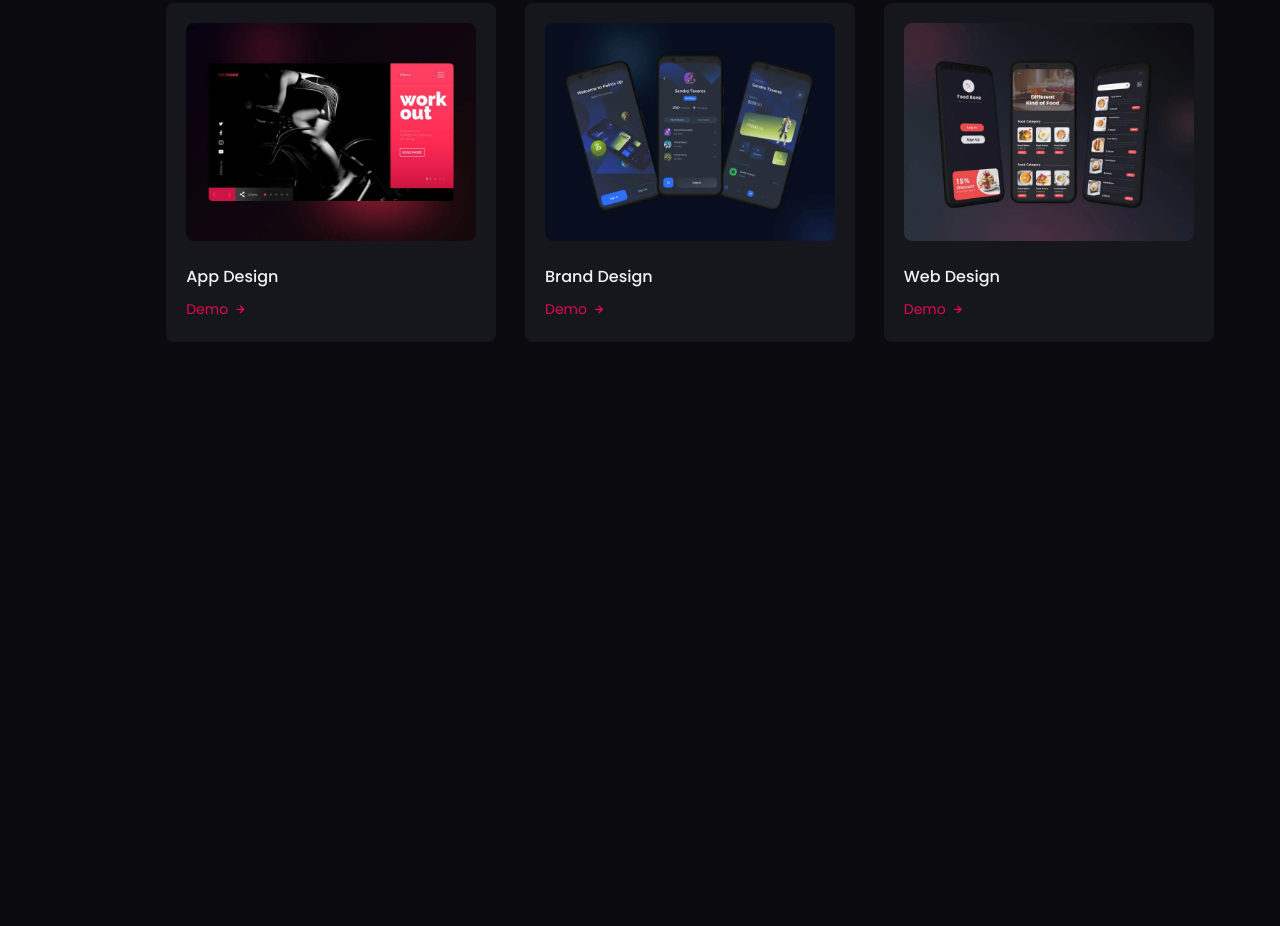
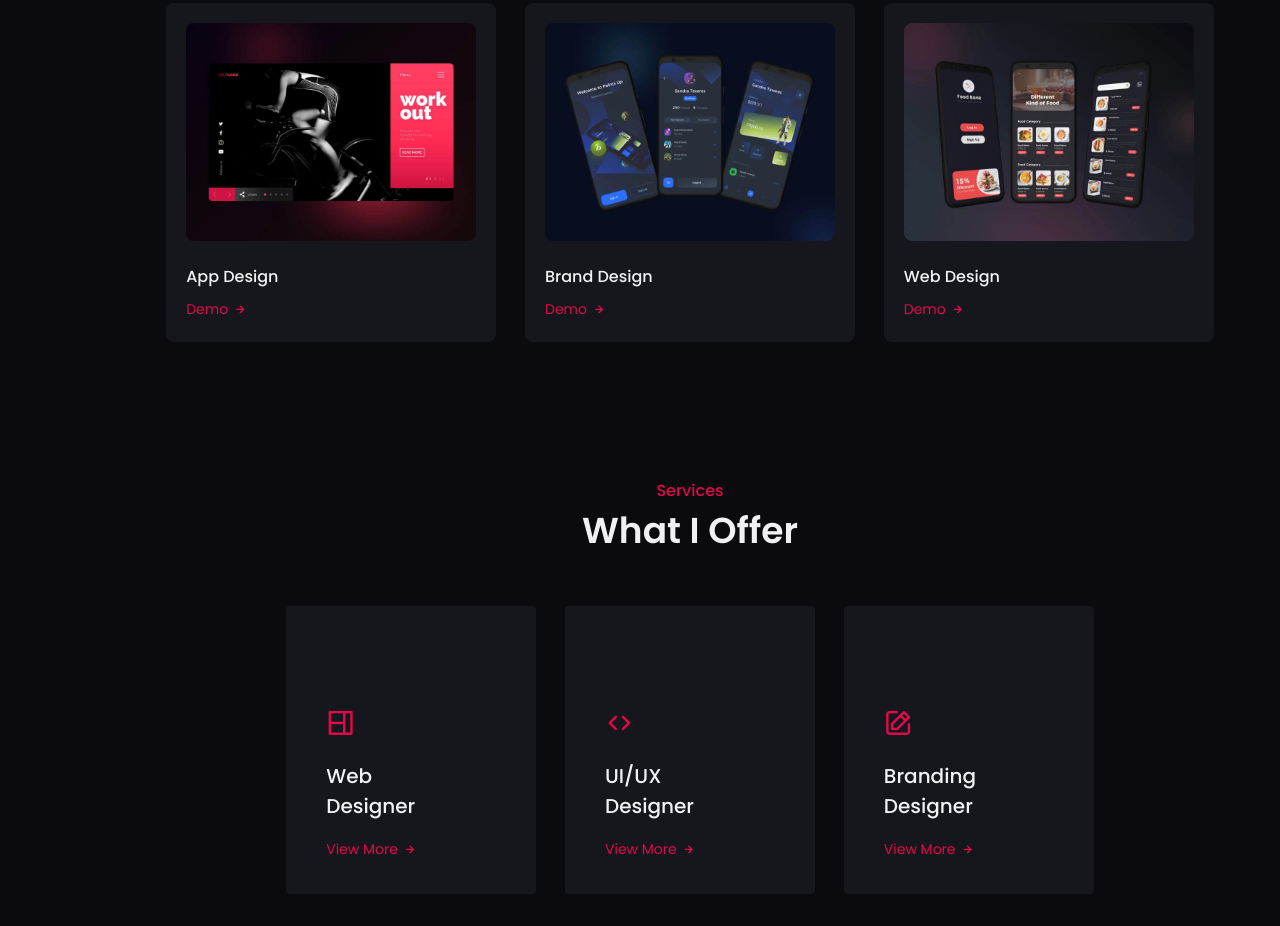
Before and after one commit to harry-jakes3018/personal-portfolio1, a plain HTML site: page index.html in a window 1280 px wide. Shown: the part 3291-4217 px from the top of the page. Before the commit the page ends 3665 px from the top, so only its background shows below. Drawn offline with nearby package versions, Linux system fonts and the light colour scheme.

Commit message:
Services Section Completed

```diff
--- a/assets/css/style.css
+++ b/assets/css/style.css
@@ -650,7 +650,7 @@ section {
     left: 0;
     right: 0;
     bottom: 0;
-    background-color: rgba(0, 0, 0, 0.5);
+    background-color: rgba(0, 0, 0, 0.9);
     display: flex;
     align-items: center;
     justify-content: center;
@@ -729,6 +729,49 @@ section {
 }
 
 /*===== Services Section =====*/
+.services__container {
+    grid-template-columns: repeat(3, 250px);
+    justify-content: center;
+    column-gap: 1.8rem;
+}
+
+.services__content {
+    position: relative;
+    background-color: var(--box-color);
+    padding: 6rem 0 2rem 2.5rem;
+    border-radius: 0.25rem;
+}
+
+.services__icon {
+    display: block;
+    font-size: 1.8rem;
+    color: var(--skin-color);
+    margin-bottom: var(--mb-1);
+}
+
+.services__title {
+    font-size: var(--h3-font-size);
+    margin-bottom: var(--mb-1);
+    font-weight: var(--font-medium);
+}
+
+.services__button {
+    color: var(--skin-color);
+    font-size: var(--small-font-size);
+    display: flex;
+    align-items: center;
+    column-gap: 0.25rem;
+    cursor: pointer;
+}
+
+.services__button-icon {
+    font-size: 1rem;
+    transition: 0.3s;
+}
+
+.services__button:hover .services__button-icon {
+    transform: translateX(0.25rem);
+}
 
 /* Active Modal*/
 
--- a/index.html
+++ b/index.html
@@ -807,6 +807,64 @@
             </div>
 
             <!--===== Services =====-->
+            <section class="services section" id="services">
+                <h2 class="section__title" data-heading="Services">
+                    What I Offer
+                </h2>
+
+                <div class="services__container container grid">
+                    <div class="services__content">
+                        <div>
+                            <i class="uil uil-web-grid services__icon"></i>
+                            <h3 class="services__title">
+                                Web <br />
+                                Designer
+                            </h3>
+                        </div>
+
+                        <span class="services__button"
+                            >View More
+                            <i
+                                class="uil uil-arrow-right services__button-icon"
+                            ></i
+                        ></span>
+                    </div>
+
+                    <div class="services__content">
+                        <div>
+                            <i class="uil uil-arrow services__icon"></i>
+                            <h3 class="services__title">
+                                UI/UX <br />
+                                Designer
+                            </h3>
+                        </div>
+
+                        <span class="services__button"
+                            >View More
+                            <i
+                                class="uil uil-arrow-right services__button-icon"
+                            ></i
+                        ></span>
+                    </div>
+
+                    <div class="services__content">
+                        <div>
+                            <i class="uil uil-edit services__icon"></i>
+                            <h3 class="services__title">
+                                Branding <br />
+                                Designer
+                            </h3>
+                        </div>
+
+                        <span class="services__button"
+                            >View More
+                            <i
+                                class="uil uil-arrow-right services__button-icon"
+                            ></i
+                        ></span>
+                    </div>
+                </div>
+            </section>
 
             <!--===== Testimonials =====-->
 
```
